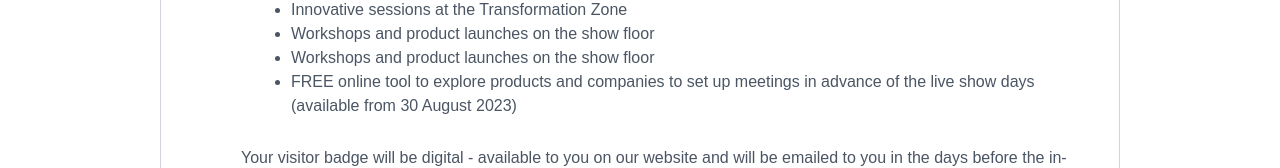
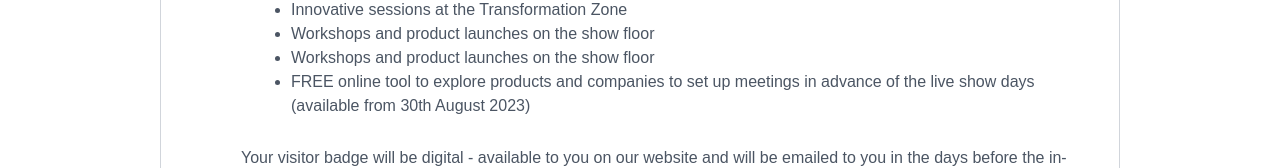
Before and after one commit to ife-chukwu/amwe--project, a React (Create React App) app: page /registration in a window 1280 px wide. Shown: the part 720-888 px from the top of the page. Built offline with nearby package versions, Linux system fonts and the light colour scheme; a web font is replaced by a local one.

Commit message:
Description Amend

```diff
--- a/src/pages/Registration.jsx
+++ b/src/pages/Registration.jsx
@@ -1,5 +1,5 @@
 import { Link, Outlet } from "react-router-dom";
-import { useContext } from "react";
+import { useContext, useEffect } from "react";
 import { myContextApi } from "../ContextApi";
 const Registration = () => {
 
@@ -26,6 +26,10 @@ const Registration = () => {
     phone,
     country,
   } = useContext(myContextApi);
+
+   useEffect(() => {
+     window.scrollTo({ top: 0, left: 0, behavior: "smooth" });
+   }, [state1]);
   return (
     <div className="relative mt-32 md:mt-0 w-full">
       <Link
@@ -102,7 +106,7 @@ const Registration = () => {
                 <li>Workshops and product launches on the show floor</li>
                 <li>
                   FREE online tool to explore products and companies to set up
-                  meetings in advance of the live show days (available from 30
+                  meetings in advance of the live show days (available from 30th
                   August 2023)
                 </li>
               </ul>
```
